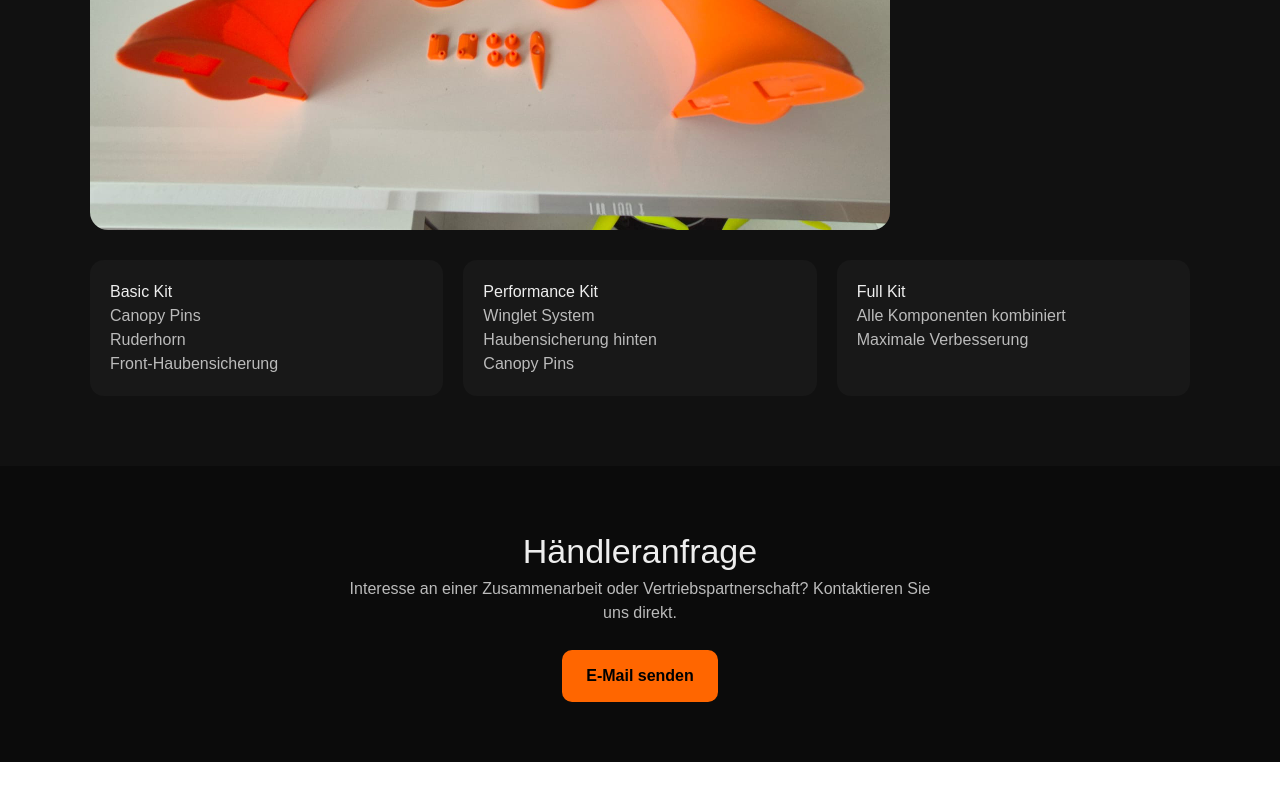
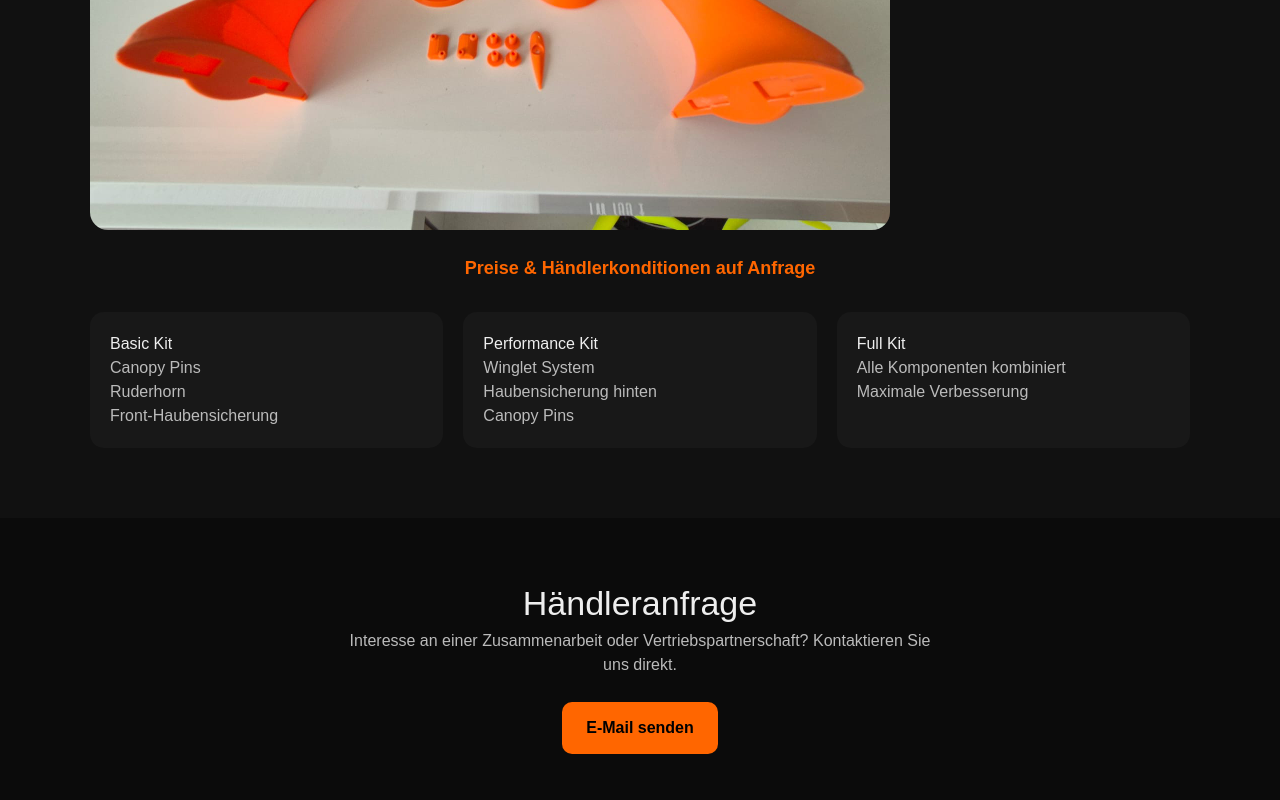
Before and after one commit to G-Works-LI/g-woks-site, a Next.js app: page / in a window 1280 px wide. Shown: the part 3111-3911 px from the top of the page. Before the commit the page ends 3873 px from the top, so only its background shows below. Built offline with nearby package versions, Linux system fonts and the light colour scheme.

Commit message:
add header + contact section

```diff
--- a/app/page.tsx
+++ b/app/page.tsx
@@ -125,6 +125,17 @@ export default function Home() {
             }}
           />
 
+<p style={{
+  marginTop: "25px",
+  color: "#ff6600",
+  fontWeight: "bold",
+  textAlign: "center",
+  fontSize: "18px"
+}}>
+  Preise & Händlerkonditionen auf Anfrage
+</p>
+
+
           <div style={{ display: "grid", gridTemplateColumns: "repeat(auto-fit, minmax(280px, 1fr))", gap: "20px", marginTop: "30px" }}>
 
             <div style={{ background: "#181818", padding: "20px", borderRadius: "14px" }}>
```
